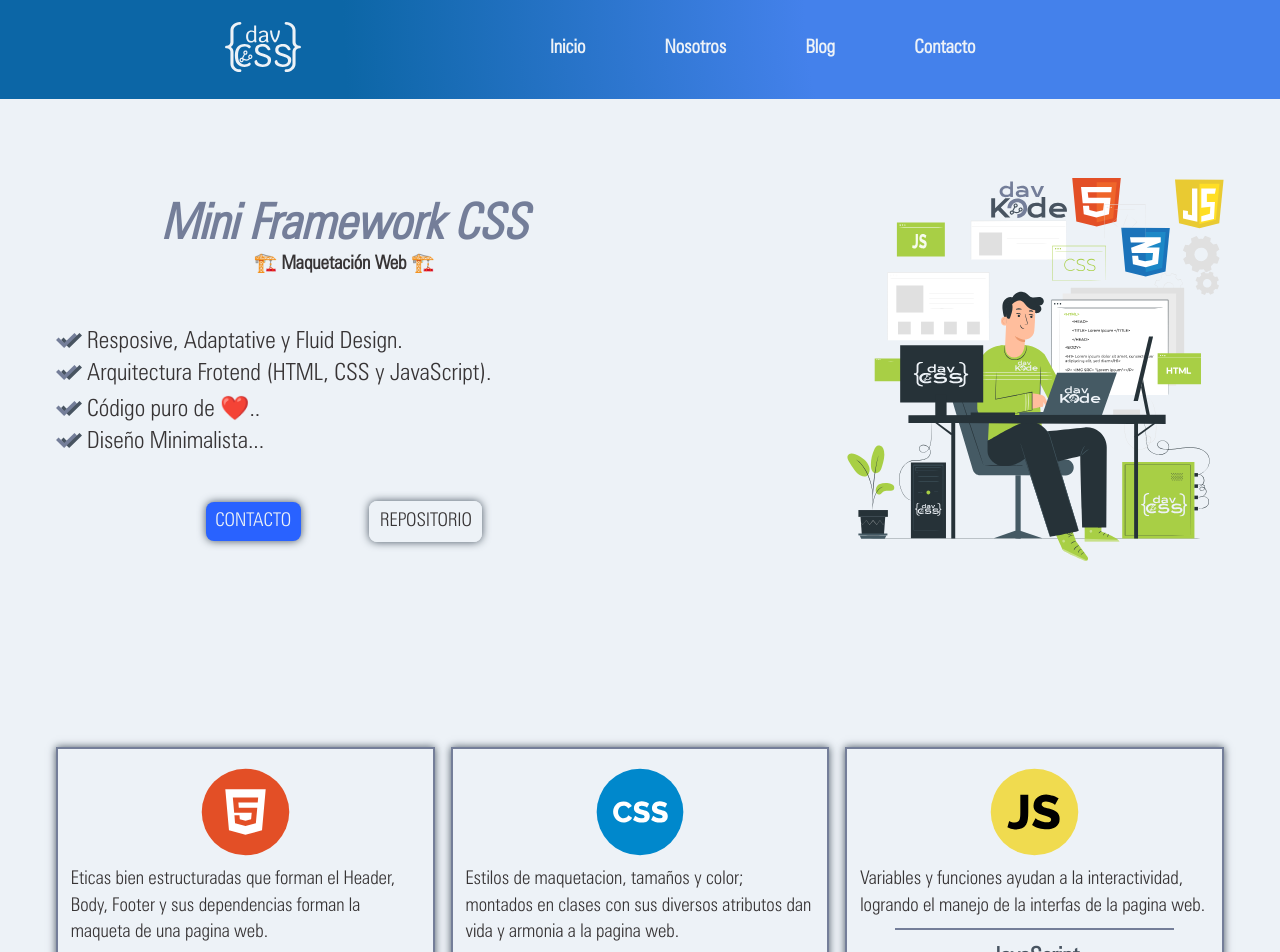
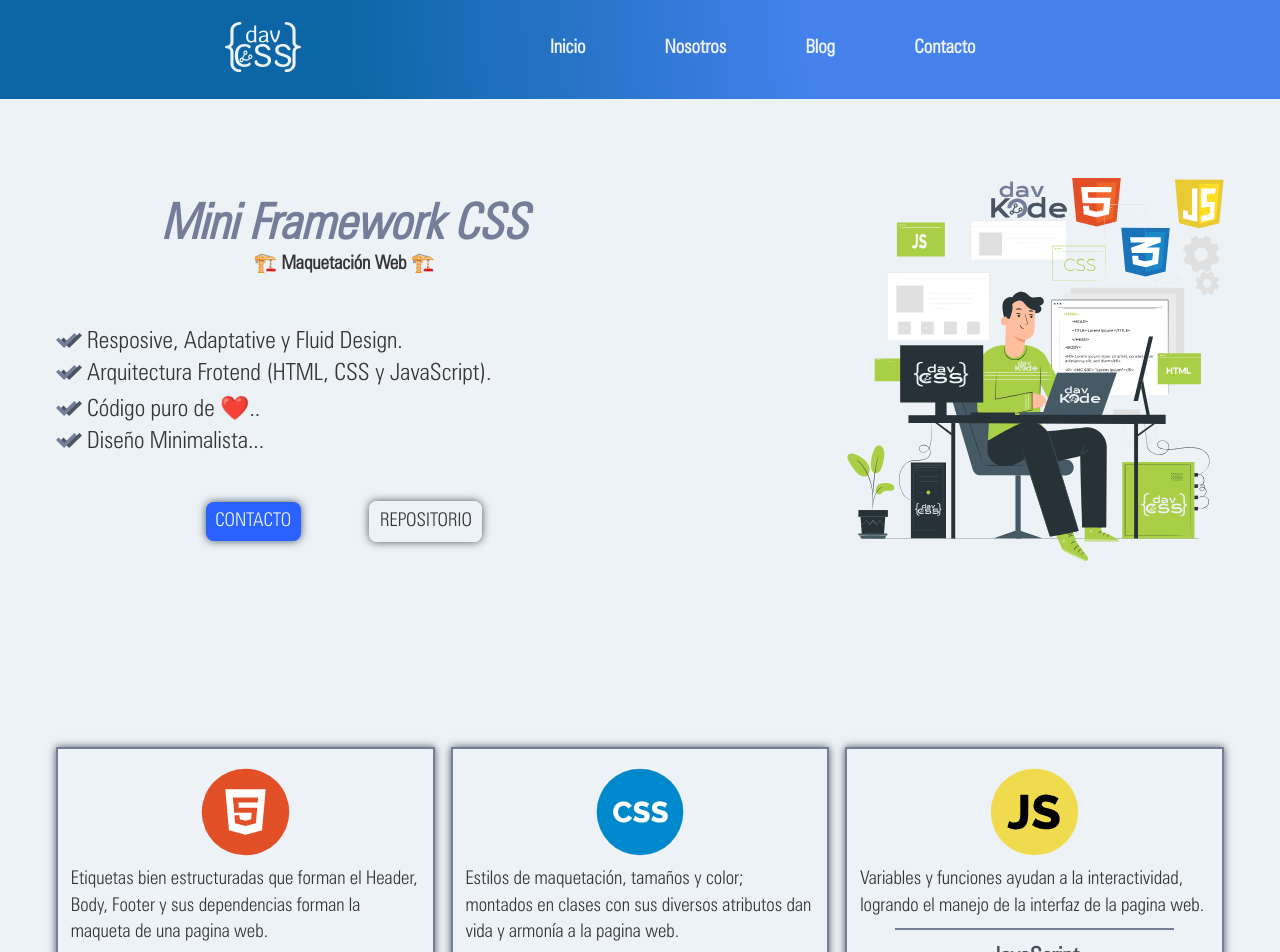
Before and after one commit to davkode/davCSS, a plain HTML site: page index.html in a window 1280 px wide. Shown: the top 952 px of the page. Drawn offline with Linux system fonts and the light colour scheme; files whose address does not match are found by name.

Commit message:
Correción ortografica del archivo index.html

```diff
--- a/index.html
+++ b/index.html
@@ -84,7 +84,8 @@
               <img src="assets/img/icon/html.svg" alt="" class="dav-circle">
             </figure>
             <p class="card-p">
-              Eticas bien estructuradas que forman el Header, Body, Footer y sus dependencias forman la maqueta de una
+              Etiquetas bien estructuradas que forman el Header, Body, Footer y sus dependencias forman la maqueta de
+              una
               pagina web.
             </p>
           </div>
@@ -96,7 +97,7 @@
               <img src="assets/img/icon/css.svg" alt="" class="dav-circle">
             </figure>
             <p class="card-p">
-              Estilos de maquetacion, tamaños y color; montados en clases con sus diversos atributos dan vida y armonia
+              Estilos de maquetación, tamaños y color; montados en clases con sus diversos atributos dan vida y armonía
               a
               la pagina web.
             </p>
@@ -109,7 +110,7 @@
               <img src="assets/img/icon/javascript.svg" alt="" class="dav-circle">
             </figure>
             <p class="card-p">
-              Variables y funciones ayudan a la interactividad, logrando el manejo de la interfas de la
+              Variables y funciones ayudan a la interactividad, logrando el manejo de la interfaz de la
               pagina web.
             </p>
           </div>
```
